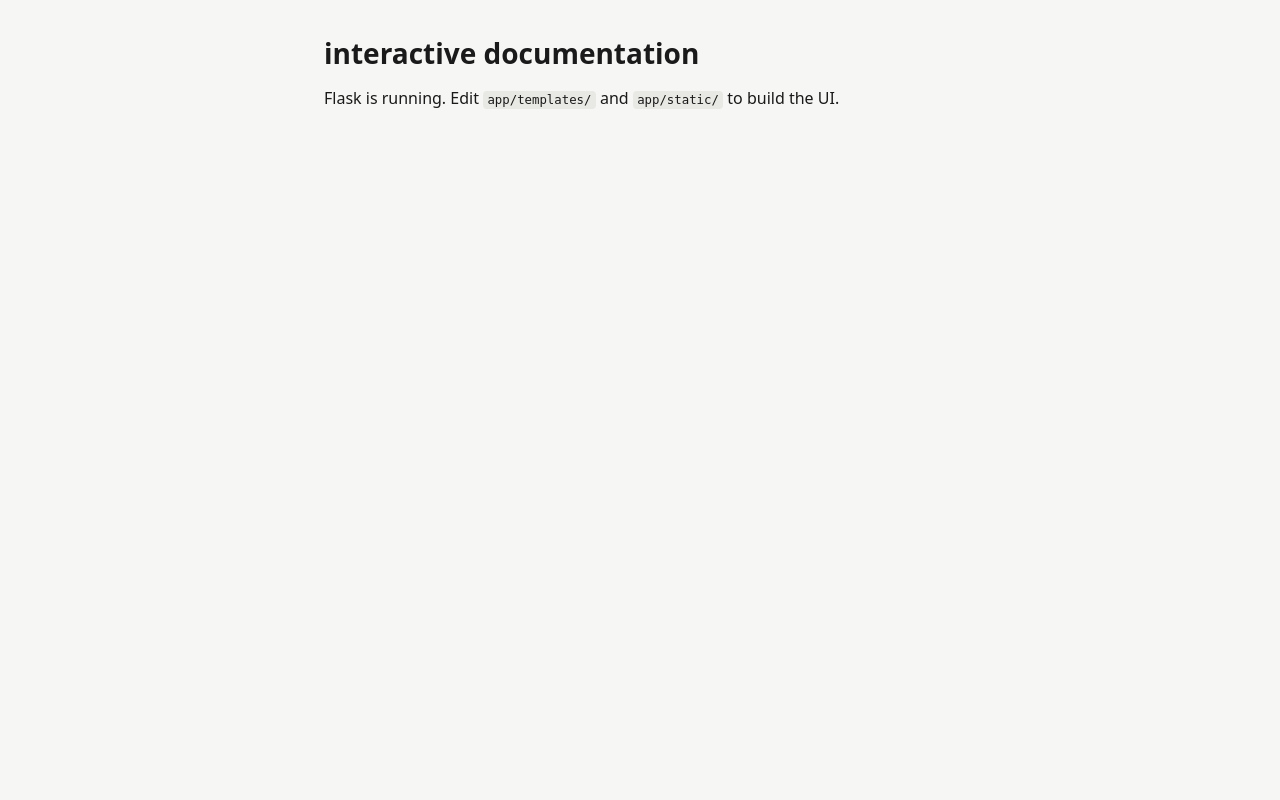
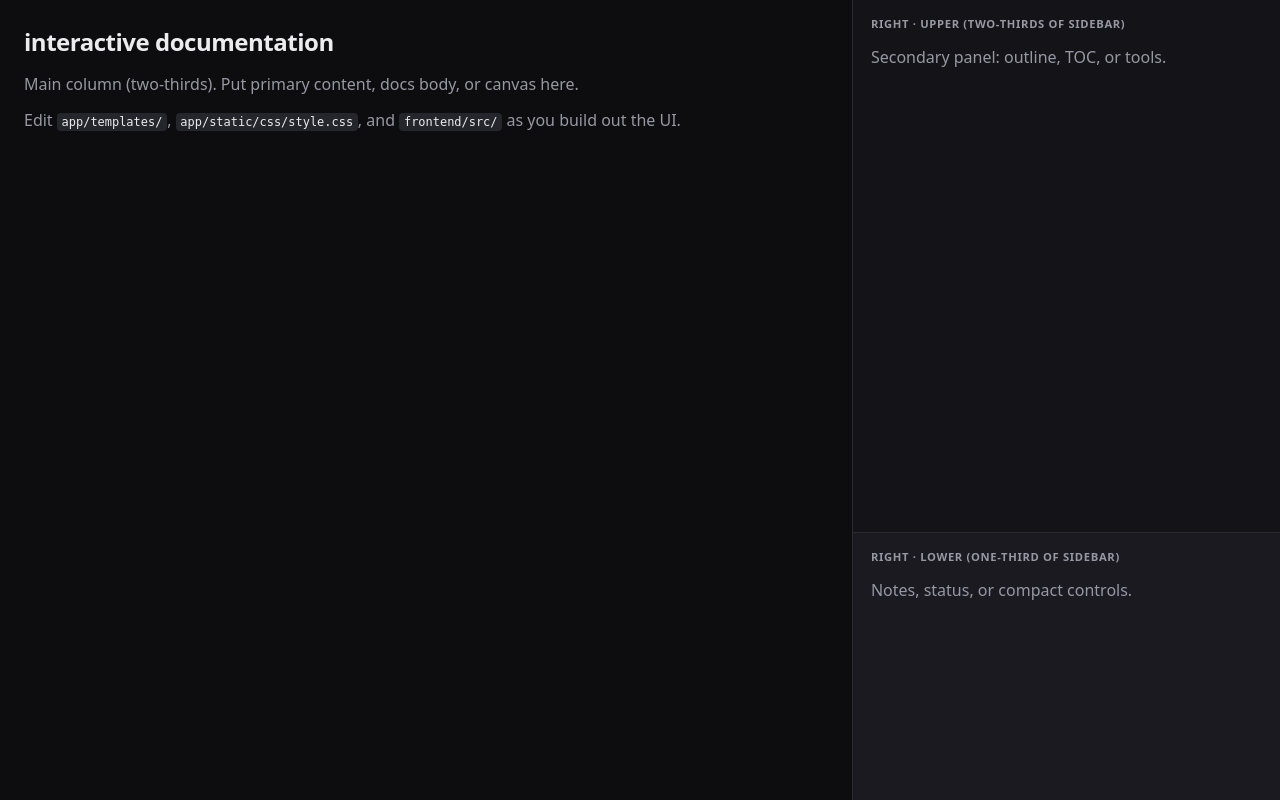
Before and after one commit to lrast/interactive_docs, a Flask app: page / in a window 1280 px wide. Run offline with Flask 3, Linux system fonts and the light colour scheme.

Commit message:
Page layout and styling

```diff
--- a/app/static/css/style.css
+++ b/app/static/css/style.css
@@ -4,33 +4,122 @@
   box-sizing: border-box;
 }
 
+:root {
+  --color-bg: #0d0d0f;
+  --color-surface: #141418;
+  --color-surface-raised: #1a1a20;
+  --color-border: #2a2a32;
+  --color-text: #ececf0;
+  --color-text-muted: #9898a4;
+  --color-code-bg: #25252c;
+  --font-sans: system-ui, -apple-system, "Segoe UI", Roboto, Helvetica, Arial, sans-serif;
+}
+
+html {
+  height: 100%;
+}
+
 body {
   margin: 0;
-  font-family: system-ui, -apple-system, Segoe UI, Roboto, Helvetica, Arial, sans-serif;
+  min-height: 100%;
+  min-height: 100dvh;
+  font-family: var(--font-sans);
   line-height: 1.5;
-  color: #1a1a1a;
-  background: #f6f6f4;
+  color: var(--color-text);
+  background: var(--color-bg);
 }
 
-.container {
-  max-width: 42rem;
+/* Two columns: 2/3 | 1/3; right column stacked 2/3 | 1/3 */
+.page {
+  display: grid;
+  grid-template-columns: 2fr 1fr;
+  min-height: 100vh;
+  min-height: 100dvh;
+}
+
+.page__main {
+  min-width: 0;
+  min-height: 0;
+  border-right: 1px solid var(--color-border);
+  background: var(--color-bg);
+}
+
+.page__main-inner {
+  max-width: 56rem;
   margin: 0 auto;
-  padding: 2rem 1.25rem;
+  padding: 1.5rem 1.5rem 2rem;
+  min-height: 100%;
+}
+
+.page__sidebar {
+  display: grid;
+  grid-template-rows: 2fr 1fr;
+  min-width: 0;
+  min-height: 0;
+  background: var(--color-surface);
+}
+
+.page__sidebar-segment {
+  min-height: 0;
+  overflow: auto;
+  padding: 1rem 1.1rem;
+}
+
+.page__sidebar-segment--top {
+  border-bottom: 1px solid var(--color-border);
+  background: var(--color-surface);
+}
+
+.page__sidebar-segment--bottom {
+  background: var(--color-surface-raised);
+}
+
+.segment-label {
+  margin: 0 0 0.5rem;
+  font-size: 0.7rem;
+  font-weight: 600;
+  letter-spacing: 0.06em;
+  text-transform: uppercase;
+  color: var(--color-text-muted);
 }
 
 h1 {
-  font-size: 1.75rem;
+  font-size: 1.5rem;
   font-weight: 600;
   margin: 0 0 0.75rem;
+  letter-spacing: -0.02em;
 }
 
 p {
   margin: 0;
+  color: var(--color-text-muted);
+}
+
+p + p {
+  margin-top: 0.75rem;
 }
 
 code {
-  font-size: 0.95em;
-  padding: 0.15em 0.35em;
-  background: #e8e8e4;
+  font-size: 0.92em;
+  padding: 0.15em 0.4em;
+  background: var(--color-code-bg);
   border-radius: 4px;
+  color: var(--color-text);
 }
+
+@media (max-width: 52rem) {
+  .page {
+    grid-template-columns: 1fr;
+    grid-template-rows: auto auto;
+  }
+
+  .page__main {
+    border-right: none;
+    border-bottom: 1px solid var(--color-border);
+  }
+
+  .page__sidebar {
+    grid-template-rows: minmax(12rem, 1fr) minmax(8rem, auto);
+    min-height: 40vh;
+  }
+}
--- a/app/templates/base.html
+++ b/app/templates/base.html
@@ -8,10 +8,22 @@
   {% block head_extra %}{% endblock %}
 </head>
 <body>
-  <main class="container">
-    {% block content %}{% endblock %}
-    <div id="react-root"></div>
-  </main>
+  <div class="page">
+    <main class="page__main">
+      <div class="page__main-inner">
+        {% block content %}{% endblock %}
+        <div id="react-root"></div>
+      </div>
+    </main>
+    <aside class="page__sidebar" aria-label="Side panel">
+      <section class="page__sidebar-segment page__sidebar-segment--top">
+        {% block sidebar_top %}{% endblock %}
+      </section>
+      <section class="page__sidebar-segment page__sidebar-segment--bottom">
+        {% block sidebar_bottom %}{% endblock %}
+      </section>
+    </aside>
+  </div>
   {% block scripts %}{% endblock %}
 </body>
 </html>
--- a/app/templates/index.html
+++ b/app/templates/index.html
@@ -8,7 +8,18 @@
 
 {% block content %}
   <h1>interactive documentation</h1>
-  <p>Flask is running. Edit <code>app/templates/</code> and <code>app/static/</code> to build the UI.</p>
+  <p>Main column (two-thirds). Put primary content, docs body, or canvas here.</p>
+  <p>Edit <code>app/templates/</code>, <code>app/static/css/style.css</code>, and <code>frontend/src/</code> as you build out the UI.</p>
+{% endblock %}
+
+{% block sidebar_top %}
+  <p class="segment-label">Right · upper (two-thirds of sidebar)</p>
+  <p>Secondary panel: outline, TOC, or tools.</p>
+{% endblock %}
+
+{% block sidebar_bottom %}
+  <p class="segment-label">Right · lower (one-third of sidebar)</p>
+  <p>Notes, status, or compact controls.</p>
 {% endblock %}
 
 {% block scripts %}
```
Also changed, not shown: frontend/src/App.css (+6 -3 lines).
